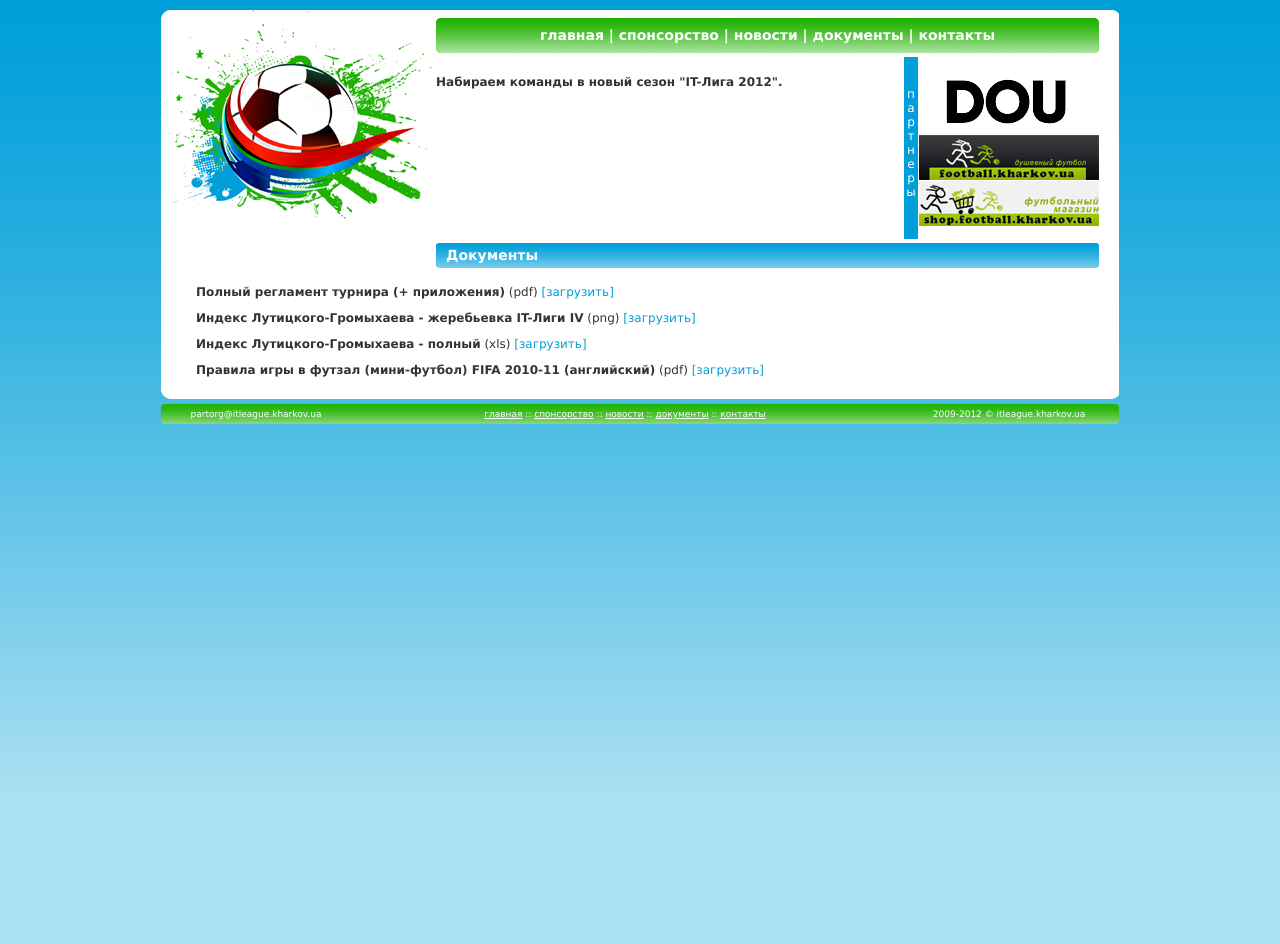
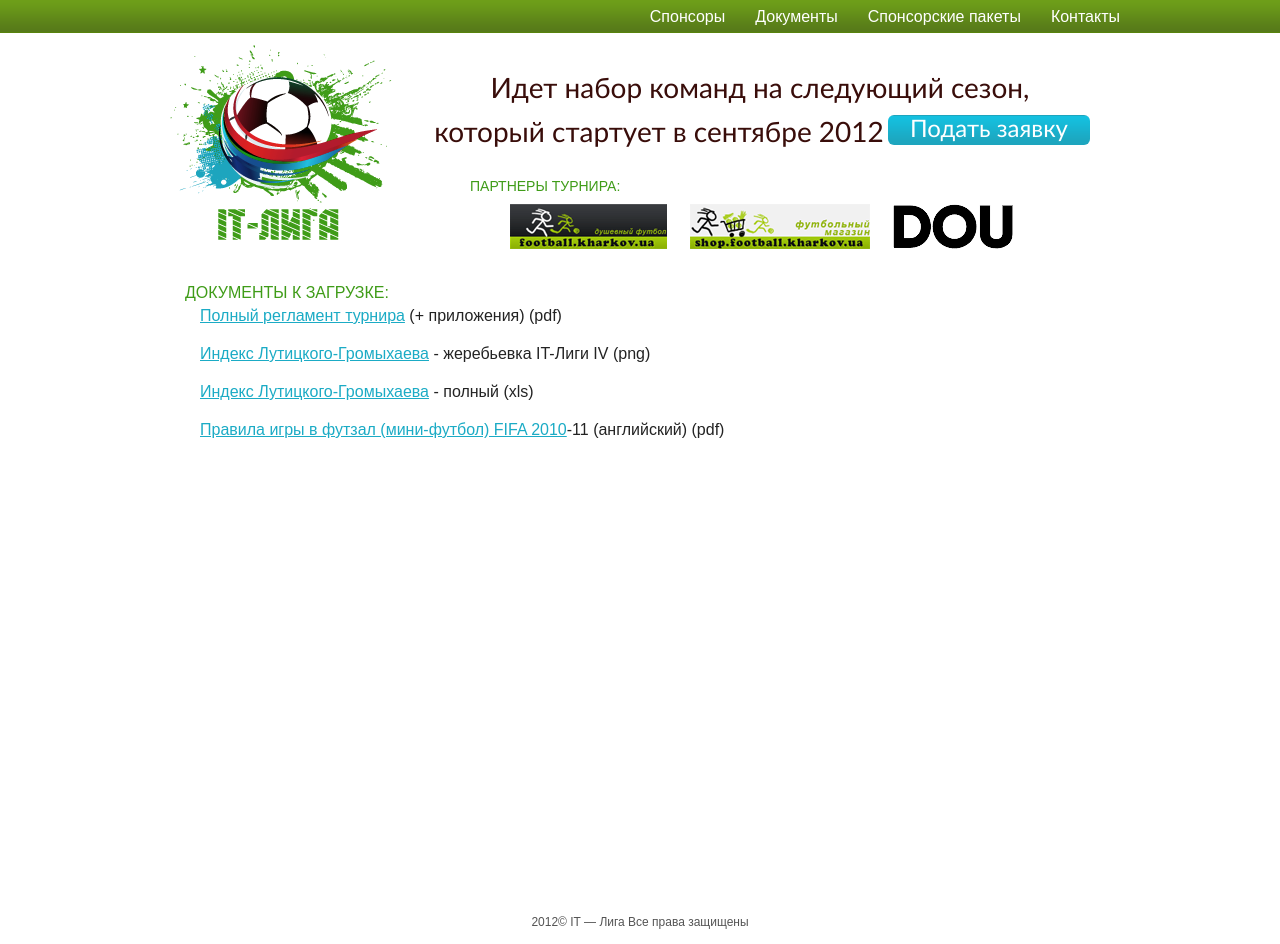
Before and after one commit to denikus/itleague_kharkov, a Jekyll site: the page built from docs.html, in a window 1280 px wide. Built offline with Jekyll 4.4.1, drawn with Linux system fonts in a browser that asks for light colours; before the commit the page ends 900 px from its top, so only the background shows below that.

Commit message:
docs page

```diff
--- a/docs.html
+++ b/docs.html
@@ -1,68 +1,17 @@
-<!DOCTYPE html PUBLIC "-//W3C//DTD XHTML 1.0 Transitional//EN"
-		"http://www.w3.org/TR/xhtml1/DTD/xhtml1-transitional.dtd">
-<html xmlns="http://www.w3.org/1999/xhtml" xml:lang="en" lang="en">
-<head>
-	<title>IT-Лига :: Документы</title>
-	<meta http-equiv="Content-Type" content="text/html;charset=utf-8"/>
-	<link rel="shortcut icon" href="favicon.ico"/>
-	<link rel="stylesheet" type="text/css" href="layout/styles/main.css"/>
-</head>
-<body>
-<div id="container">
-	<div id="topline"></div>
-	<div id="main">
-		<div id="headcontainer">
-      <div id="logo"><a href="index.html"><img src="layout/images/logo.png" width="275" height="202" alt="IT-Лига"/></a></div>
-			<div id="header">
-				<div id="menu">
-					<a href="index.html">главная</a> |
-          <a href="sponsor-packages.html">спонсорство</a> |
-          <a href="http://itleague.football.kharkov.ua/" target="_blank">новости</a> |
-					<!--<a href="news.html">новости</a> |-->
-					<!--<a href="tournament.html">турнир</a> |-->
-					<!--<a href="regulations.html">регламент</a> |-->
-					<a href="docs.html">документы</a> |
-					<!--<a href="about.html">о турнире</a> |-->
-					<a href="contacts.html">контакты</a>
-				</div>
-				<div id="newsline">
-          <div class="news">
-            <p style="font-weight: bold;">
-              Набираем команды в новый сезон "IT-Лига 2012".
-            </p>
-          </div>
-					<div class="partners_label">
-						п<br/>а<br/>р<br/>т<br/>н<br/>е<br/>р<br/>ы
-					</div>
-					<div class="partners"><script type="text/javascript" src="layout/js/partners.js"></script></div>
-				</div>
-				<div id="title">Документы</div>
-			</div>
-			<div class="clearer"></div>
-		</div>
-		<div id="content">
-			<p><strong>Полный регламент турнира (+ приложения)</strong> (pdf) <a href="files/regulations.pdf" target="_blank">[загрузить]</a></p>
-			<p><strong>Индекс Лутицкого-Громыхаева - жеребьевка IT-Лиги IV</strong> (png) <a href="files/index_draw_iv.png" target="_blank">[загрузить]</a></p>
-			<p><strong>Индекс Лутицкого-Громыхаева - полный</strong> (xls) <a href="files/index.xlsx" target="_blank">[загрузить]</a></p>
-			<p><strong>Правила игры в футзал (мини-футбол) FIFA 2010-11 (английский)</strong> (pdf) <a href="files/futsal_2010_11.pdf" target="_blank">[загрузить]</a></p>
-		</div>
-	</div>
-	<div id="bottomline"></div>
-	<div id="footer">
-		<div id="contact">partorg@itleague.kharkov.ua</div>
-		<div id="footermenu">
-			<a href="index.html">главная</a> ::
-      <a href="sponsor-packages.html">спонсорство</a> ::
-      <a href="http://itleague.football.kharkov.ua/" target="_blank">новости</a> ::
-			<!--<a href="news.html">новости</a> ::-->
-			<!--<a href="tournament.html">турнир</a> ::-->
-			<!--<a href="regulations.html">регламент</a> ::-->
-			<a href="docs.html">документы</a> ::
-			<!--<a href="about.html">о турнире</a> ::-->
-			<a href="contacts.html">контакты</a>
-		</div>
-		<div id="copyright">2009-2012 &copy; itleague.kharkov.ua</div>
-	</div>
-</div>
-</body>
-</html>
+---
+layout: inner
+---
+<h2>Документы к загрузке:</h2>
+<section class="post post_d">
+    <p><a href="/files/regulations.pdf" target="_blank">Полный регламент турнира</a> (+ приложения) (pdf)</p>
+    <p><a href="/files/index_draw_iv.png" target="_blank">Индекс Лутицкого-Громыхаева</a> - жеребьевка IT-Лиги IV (png)</p>
+    <p><a href="/files/index.xlsx" target="_blank">Индекс Лутицкого-Громыхаева</a> - полный (xls)</p>
+    <p><a href="/files/futsal_2010_11.pdf" target="_blank">Правила игры в футзал (мини-футбол) FIFA 2010</a>-11 (английский) (pdf)</p>
+</section><br /><br />
+<!-- <h2>Спонсоры турнира:</h2>
+<section class="banners">
+    <a href="#"><img src="/images/ban_1.gif" width="212" height="109" alt="" /></a>
+    <a href="#"><img src="/images/ban_2.gif" width="212" height="109" alt="" /></a>
+    <a href="#"><img src="/images/ban_3.gif" width="212" height="109" alt="" /></a>
+    <a href="#"><img src="/images/ban_4.gif" width="212" height="109" alt="" /></a>
+</section> -->
```
